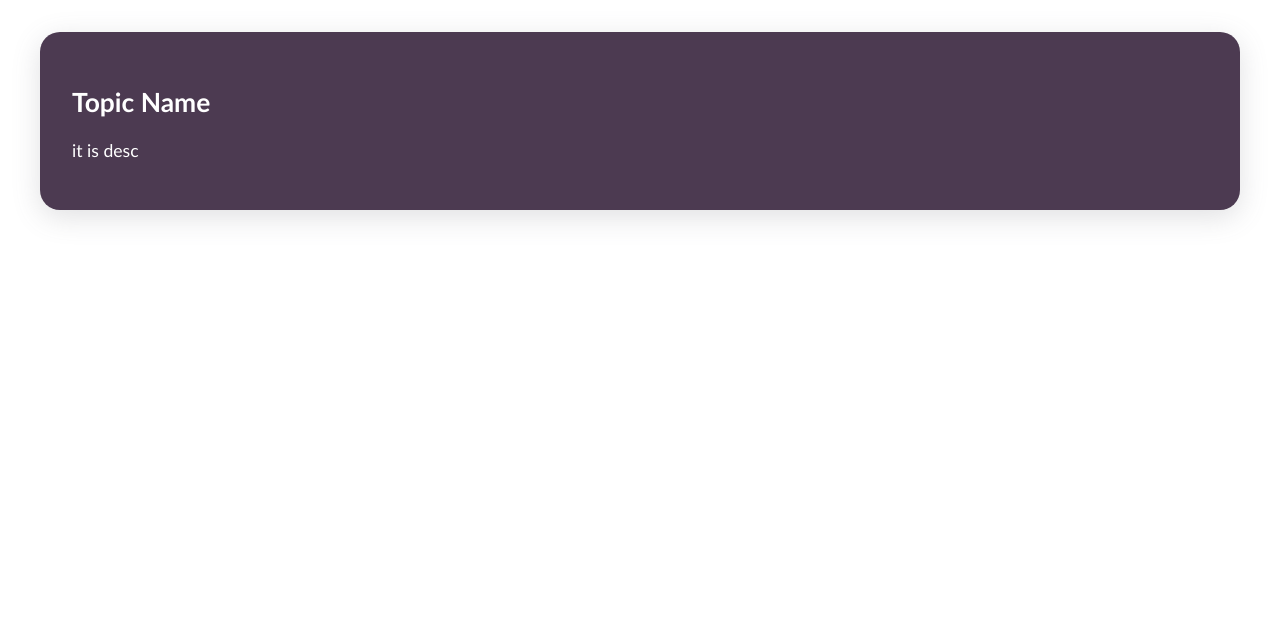
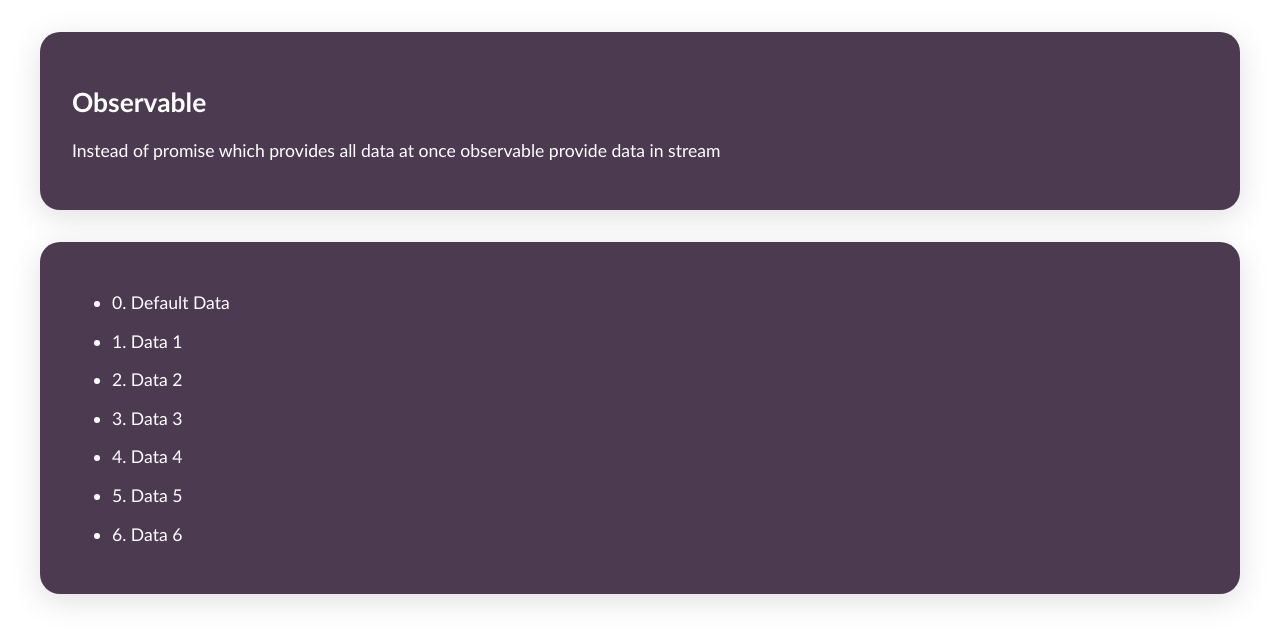
Before and after one commit to Kushal-Kanungo/angular-ygnske, an Angular app: page / in a window 1280 px wide. Shown: the top 644 px of the page. Built offline with nearby package versions, Linux system fonts and the light colour scheme.

Commit message:
Observable in Angular

```diff
--- a/src/app/app.component.html
+++ b/src/app/app.component.html
@@ -2,3 +2,9 @@
   <h1>{{ topicName }}</h1>
   <p>{{ desc }}</p>
 </section>
+
+<section>
+  <ul *ngFor="let value of apiData; let idx = index">
+    <li>{{ idx }}. {{ value }}</li>
+  </ul>
+</section>
--- a/src/app/app.component.ts
+++ b/src/app/app.component.ts
@@ -1,11 +1,57 @@
-import { Component } from '@angular/core';
+import { Component, OnInit } from '@angular/core';
+import { Observable } from 'rxjs';
 
 @Component({
   selector: 'my-app',
   templateUrl: './app.component.html',
   styleUrls: ['./app.component.css'],
 })
-export class AppComponent {
-  topicName = 'Topic Name';
-  desc = 'it is desc';
+export class AppComponent implements OnInit {
+  topicName = 'Observable ';
+  desc =
+    'Instead of promise which provides all data at once observable provide data in stream';
+
+  apiData: string[] = ['Default Data'];
+
+  /* Observable provides data only when a observer is present */
+  myObservable = new Observable((observer) => {
+    console.warn('Observable is starting to emit data');
+
+    setTimeout(() => {
+      observer.next('Data 1');
+    }, 1000);
+
+    setTimeout(() => {
+      observer.next('Data 2');
+    }, 1000);
+    setTimeout(() => {
+      observer.next('Data 3');
+    }, 2000);
+    setTimeout(() => {
+      observer.next('Data 4');
+    }, 3000);
+    setTimeout(() => {
+      observer.next('Data 5');
+    }, 4000);
+    setTimeout(() => {
+      observer.next('Data 6');
+    }, 5000);
+    setTimeout(() => {
+      observer.next('Data 7');
+    }, 6000);
+
+    // observer.next('Data 1');
+    // observer.next('Data 2');
+    // observer.next('Data 3');
+    // observer.next('Data 4');
+    // observer.next('Data 5');
+    // observer.next('Data 6');
+    // observer.next('Data 7');
+  });
+
+  ngOnInit() {
+    this.myObservable.subscribe((emittedValue: string) => {
+      this.apiData.push(emittedValue);
+    });
+  }
 }
```
